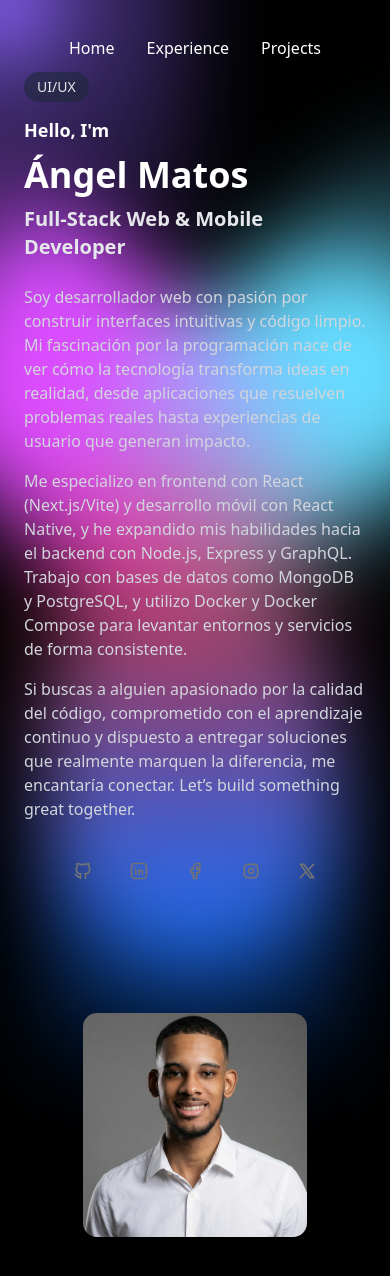
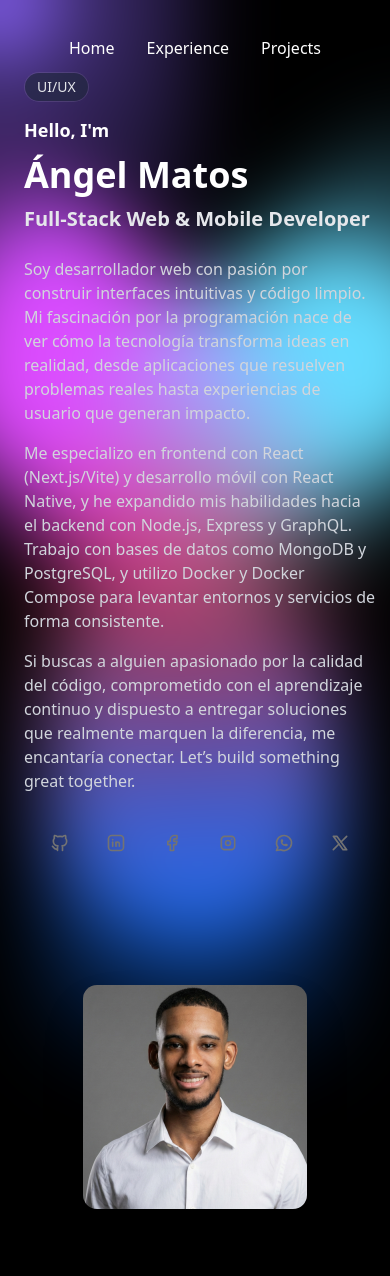
Before and after one commit to Angelrmatoz/angel-dev, a Next.js app in the folder frontend/: page / in a window 390 px wide. Shown: the top 1276 px of the page. Built offline with nearby package versions, Linux system fonts and the light colour scheme.

Commit message:
feat: enhance layout and styling for improved responsiveness and user experience

```diff
--- a/frontend/app/globals.css
+++ b/frontend/app/globals.css
@@ -164,4 +164,88 @@
   body {
     @apply bg-background text-foreground;
   }
+
+  /* Previene overflow horizontal no deseado mientras permite scroll vertical.
+     - overflow-x: hidden evita que el contenido se extienda más allá del viewport.
+     - width/max-width aseguran que ningún elemento intente usar más de 100vw (evita desplazamiento por barras de scroll).
+     - overscroll-behavior-x evita que el usuario haga un "pull" horizontal accidental en dispositivos táctiles. */
+  html,
+  body,
+  #__next,
+  main {
+    width: 100%;
+    max-width: 100%;
+    overflow-x: hidden;
+    overscroll-behavior-x: none;
+  }
+  /* Box sizing consistente para evitar que padding/border roten el ancho calculado. */
+  *,
+  *::before,
+  *::after {
+    box-sizing: border-box;
+  }
+
+  /* Asegura que imágenes y otros medios no rompan el ancho del layout */
+  img,
+  picture,
+  video,
+  svg,
+  iframe {
+    max-width: 100%;
+    height: auto;
+    display: block;
+  }
+
+  /* Evita que elementos que usan 100vw provoquen scroll horizontal por scrollbars del sistema.
+     Si usas utilidades con 100vw, considera cambiar a max-w-screen or max-width:100vw en casos puntuales. */
+  .prevent-overflow-100vw {
+    max-width: 100vw;
+    box-sizing: border-box;
+  }
 }
+
+@layer utilities {
+  /* Removed fade-blur animation (no longer used). Keep other keyframes for background movement. */
+
+  /* Existing movement keyframes (preserve) */
+  @keyframes moveHorizontal {
+    0% {
+      transform: translateX(-50%) translateY(-10%);
+    }
+    50% {
+      transform: translateX(50%) translateY(10%);
+    }
+    100% {
+      transform: translateX(-50%) translateY(-10%);
+    }
+  }
+  @keyframes moveInCircle {
+    0% {
+      transform: rotate(0deg);
+    }
+    50% {
+      transform: rotate(180deg);
+    }
+    100% {
+      transform: rotate(360deg);
+    }
+  }
+  @keyframes moveVertical {
+    0% {
+      transform: translateY(-50%);
+    }
+    50% {
+      transform: translateY(50%);
+    }
+    100% {
+      transform: translateY(-50%);
+    }
+  }
+
+  .fade-blur-col {
+    display: flex;
+    flex-direction: column;
+    gap: 0.5rem;
+  }
+
+}
--- a/frontend/app/layout.tsx
+++ b/frontend/app/layout.tsx
@@ -2,7 +2,6 @@ import type { Metadata } from "next";
 import { Geist, Geist_Mono } from "next/font/google";
 import "./globals.css";
 import { BackgroundGradientAnimation } from "@/components/ui/background-gradient-animation";
-import NavBar from "@/components/NavBar";
 
 const geistSans = Geist({
   variable: "--font-geist-sans",
@@ -29,7 +28,6 @@ export default function RootLayout({
       <body
         className={`${geistSans.variable} ${geistMono.variable} antialiased`}
       >
-        <NavBar />
         <BackgroundGradientAnimation>
           {children}
         </BackgroundGradientAnimation>
--- a/frontend/app/page.tsx
+++ b/frontend/app/page.tsx
@@ -1,9 +1,14 @@
 import {Badge} from "@/components/ui/badge";
 import {HeroAside} from "@/components/HeroAside";
 import {DockMenu} from "@/components/DockMenu";
+import NavBar from "@/components/NavBar";
 
 export default function Home() {
     return (
+        <>
+            <header>
+                <NavBar/>
+            </header>
             <main className="relative z-10 flex items-center min-h-screen mt-6">
                 <div className="container mx-auto px-6 lg:px-20 py-12">
                     <div className="grid grid-cols-1 lg:grid-cols-2 gap-8 items-center">
@@ -12,7 +17,6 @@ export default function Home() {
                             <Badge className="inline-block bg-gray-800/60 text-sm text-gray-200 px-3 py-1 mb-2">
                                 UI/UX
                             </Badge>
-
                             <h2 className="text-lg font-bold text-white">Hello, I&apos;m</h2>
                             <h1 className="text-4xl md:text-6xl font-extrabold leading-tight mt-2 text-white">
                                 Ángel Matos
@@ -23,15 +27,18 @@ export default function Home() {
 
                             <div className="mt-6 space-y-4 text-gray-300">
                                 <p>
-                                Soy desarrollador web con pasión por construir interfaces intuitivas y código limpio. Mi
+                                    Soy desarrollador web con pasión por construir interfaces intuitivas y código
+                                    limpio. Mi
                                     fascinación por la programación nace de ver cómo la tecnología transforma ideas en
                                     realidad, desde aplicaciones que resuelven problemas reales hasta experiencias de
                                     usuario que generan impacto.
                                 </p>
 
                                 <p>
-                                Me especializo en frontend con React (Next.js/Vite) y desarrollo móvil con React Native,
-                                y he expandido mis habilidades hacia el backend con Node.js, Express y GraphQL. Trabajo
+                                    Me especializo en frontend con React (Next.js/Vite) y desarrollo móvil con React
+                                    Native,
+                                    y he expandido mis habilidades hacia el backend con Node.js, Express y GraphQL.
+                                    Trabajo
                                     con bases de datos como MongoDB y PostgreSQL, y utilizo Docker y Docker Compose para
                                     levantar entornos y servicios de forma consistente.
                                 </p>
@@ -59,5 +66,6 @@ export default function Home() {
                     <div id="contact" aria-hidden="true"/>
                 </div>
             </main>
+        </>
     );
 }
--- a/frontend/components/DockMenu.tsx
+++ b/frontend/components/DockMenu.tsx
@@ -1,13 +1,14 @@
 "use client";
 
 import React from "react";
-import { FloatingDock } from "@/components/ui/floating-dock";
+import {FloatingDock} from "@/components/ui/floating-dock";
 import {
     IconBrandGithub,
     IconBrandLinkedin,
     IconBrandFacebook,
     IconBrandInstagram,
     IconBrandX,
+    IconBrandWhatsapp,
 } from "@tabler/icons-react";
 
 export function DockMenu() {
@@ -15,42 +16,49 @@ export function DockMenu() {
         {
             title: "GitHub",
             icon: (
-        <IconBrandGithub className="h-full w-full text-neutral-500 dark:text-neutral-300" />
+                <IconBrandGithub className="h-full w-full text-neutral-500 dark:text-neutral-300"/>
             ),
             href: "https://github.com/Angelrmatoz",
         },
         {
             title: "LinkedIn",
             icon: (
-        <IconBrandLinkedin className="h-full w-full text-neutral-500 dark:text-neutral-300" />
+                <IconBrandLinkedin className="h-full w-full text-neutral-500 dark:text-neutral-300"/>
             ),
             href: "https://www.linkedin.com/in/%C3%A1ngel-ricardo-matos-mart%C3%ADnez-1b135a268/",
         },
         {
             title: "Facebook",
             icon: (
-        <IconBrandFacebook className="h-full w-full text-neutral-500 dark:text-neutral-300" />
+                <IconBrandFacebook className="h-full w-full text-neutral-500 dark:text-neutral-300"/>
             ),
             href: "https://www.facebook.com/AngelRicardoMtM",
         },
         {
             title: "Instagram",
             icon: (
-        <IconBrandInstagram className="h-full w-full text-neutral-500 dark:text-neutral-300" />
+                <IconBrandInstagram className="h-full w-full text-neutral-500 dark:text-neutral-300"/>
             ),
             href: "https://www.instagram.com/angelr_matos",
         },
         {
+            title: "WhatsApp",
+            icon: (
+                <IconBrandWhatsapp className="h-full w-full text-neutral-500 dark:text-neutral-300"/>
+            ),
+            href: "https://wa.me/8099431211?text=Hola%20%C3%A1ngel",
+        },
+        {
             title: "X",
             icon: (
-        <IconBrandX className="h-full w-full text-neutral-500 dark:text-neutral-300" />
+                <IconBrandX className="h-full w-full text-neutral-500 dark:text-neutral-300"/>
             ),
             href: "https://x.com/angelrmatoz1",
         },
     ];
     return (
         <div className="w-full">
-      <FloatingDock items={links} />
+            <FloatingDock items={links}/>
         </div>
     );
 }
--- a/frontend/components/ui/background-gradient-animation.tsx
+++ b/frontend/components/ui/background-gradient-animation.tsx
@@ -40,35 +40,19 @@ export const BackgroundGradientAnimation = ({
   const tgXRef = useRef(0);
   const tgYRef = useRef(0);
 
-  useEffect(() => {
-    document.body.style.setProperty(
-      "--gradient-background-start",
-      gradientBackgroundStart
-    );
-    document.body.style.setProperty(
-      "--gradient-background-end",
-      gradientBackgroundEnd
-    );
-    document.body.style.setProperty("--first-color", firstColor);
-    document.body.style.setProperty("--second-color", secondColor);
-    document.body.style.setProperty("--third-color", thirdColor);
-    document.body.style.setProperty("--fourth-color", fourthColor);
-    document.body.style.setProperty("--fifth-color", fifthColor);
-    document.body.style.setProperty("--pointer-color", pointerColor);
-    document.body.style.setProperty("--size", size);
-    document.body.style.setProperty("--blending-value", blendingValue);
-  }, [
-    gradientBackgroundStart,
-    gradientBackgroundEnd,
-    firstColor,
-    secondColor,
-    thirdColor,
-    fourthColor,
-    fifthColor,
-    pointerColor,
-    size,
-    blendingValue,
-  ]);
+  // Apply CSS variables inline so they are present on SSR HTML and avoid flash where text appears before background.
+  const cssVars: React.CSSProperties = {
+    ["--gradient-background-start" as any]: gradientBackgroundStart,
+    ["--gradient-background-end" as any]: gradientBackgroundEnd,
+    ["--first-color" as any]: firstColor,
+    ["--second-color" as any]: secondColor,
+    ["--third-color" as any]: thirdColor,
+    ["--fourth-color" as any]: fourthColor,
+    ["--fifth-color" as any]: fifthColor,
+    ["--pointer-color" as any]: pointerColor,
+    ["--size" as any]: size,
+    ["--blending-value" as any]: blendingValue,
+  };
 
   useEffect(() => {
     let requestIdentifier: number;
@@ -106,6 +90,7 @@ export const BackgroundGradientAnimation = ({
         containerClassName
       )}
       onMouseMove={handleMouseMove}
+      style={cssVars}
     >
       <svg className="hidden">
         <defs>
--- a/frontend/components/ui/badge.tsx
+++ b/frontend/components/ui/badge.tsx
@@ -5,11 +5,11 @@ import { Slot } from "radix-ui"
 import { cn } from "@/lib/utils"
 
 const badgeVariants = cva(
-  "inline-flex items-center justify-center rounded-full border border-transparent px-2 py-0.5 text-xs font-medium w-fit whitespace-nowrap shrink-0 [&>svg]:size-3 gap-1 [&>svg]:pointer-events-none focus-visible:border-ring focus-visible:ring-ring/50 focus-visible:ring-[3px] aria-invalid:ring-destructive/20 dark:aria-invalid:ring-destructive/40 aria-invalid:border-destructive transition-[color,box-shadow] overflow-hidden",
+  "inline-flex items-center justify-center rounded-full px-2 py-0.5 text-xs font-medium w-fit whitespace-nowrap shrink-0 [&>svg]:size-3 gap-1 [&>svg]:pointer-events-none focus-visible:border-ring focus-visible:ring-ring/50 focus-visible:ring-[3px] aria-invalid:ring-destructive/20 dark:aria-invalid:ring-destructive/40 aria-invalid:border-destructive transition-[color,box-shadow] overflow-hidden backdrop-blur-md bg-white/5 dark:bg-white/6 border border-white/10 bg-clip-padding",
   {
     variants: {
       variant: {
-        default: "bg-primary text-primary-foreground [a&]:hover:bg-primary/90",
+        default: "text-primary [a&]:hover:bg-primary/90",
         secondary:
           "bg-secondary text-secondary-foreground [a&]:hover:bg-secondary/90",
         destructive:
```
Lines whose indentation alone changed are shown as unchanged.
